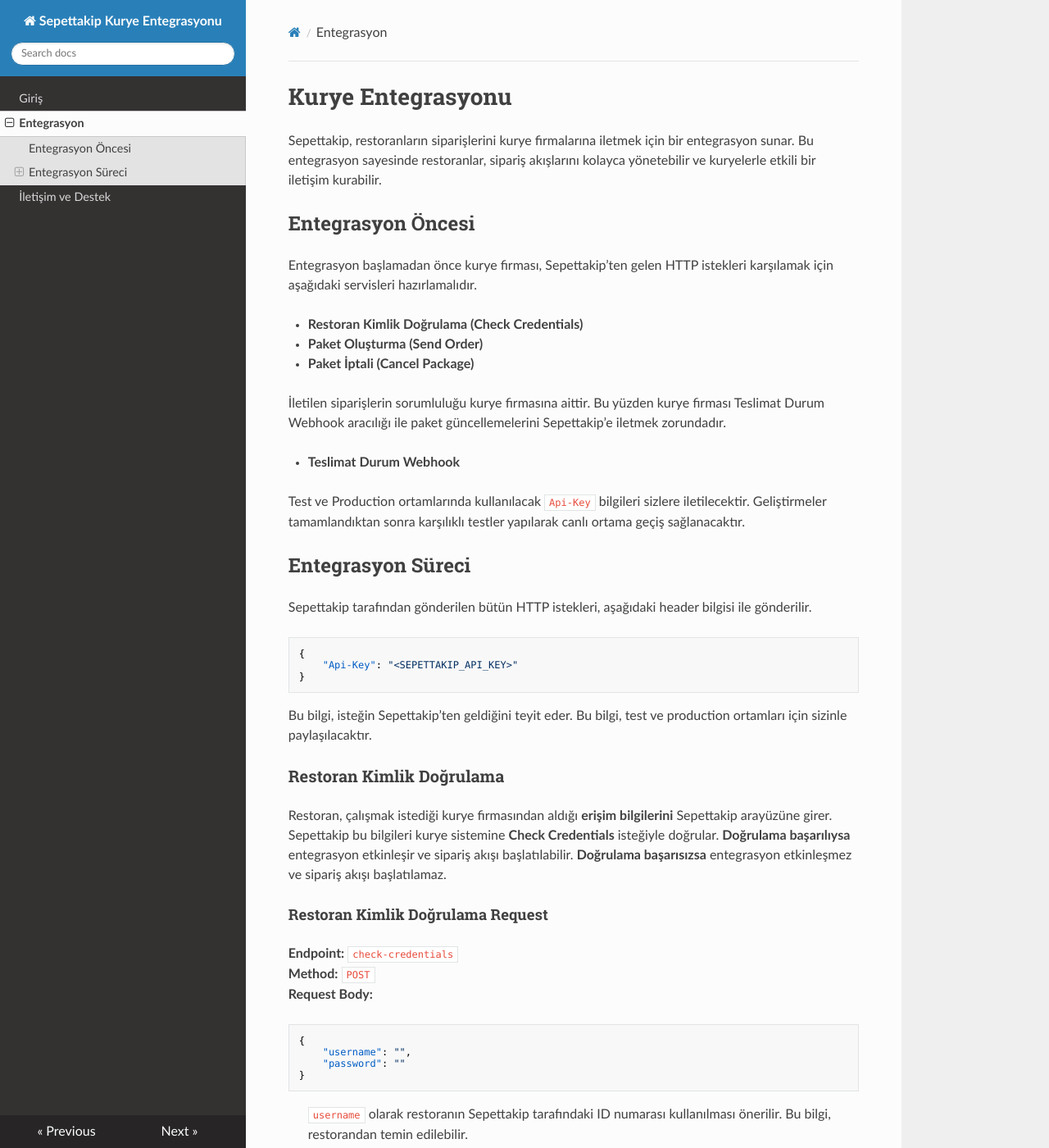
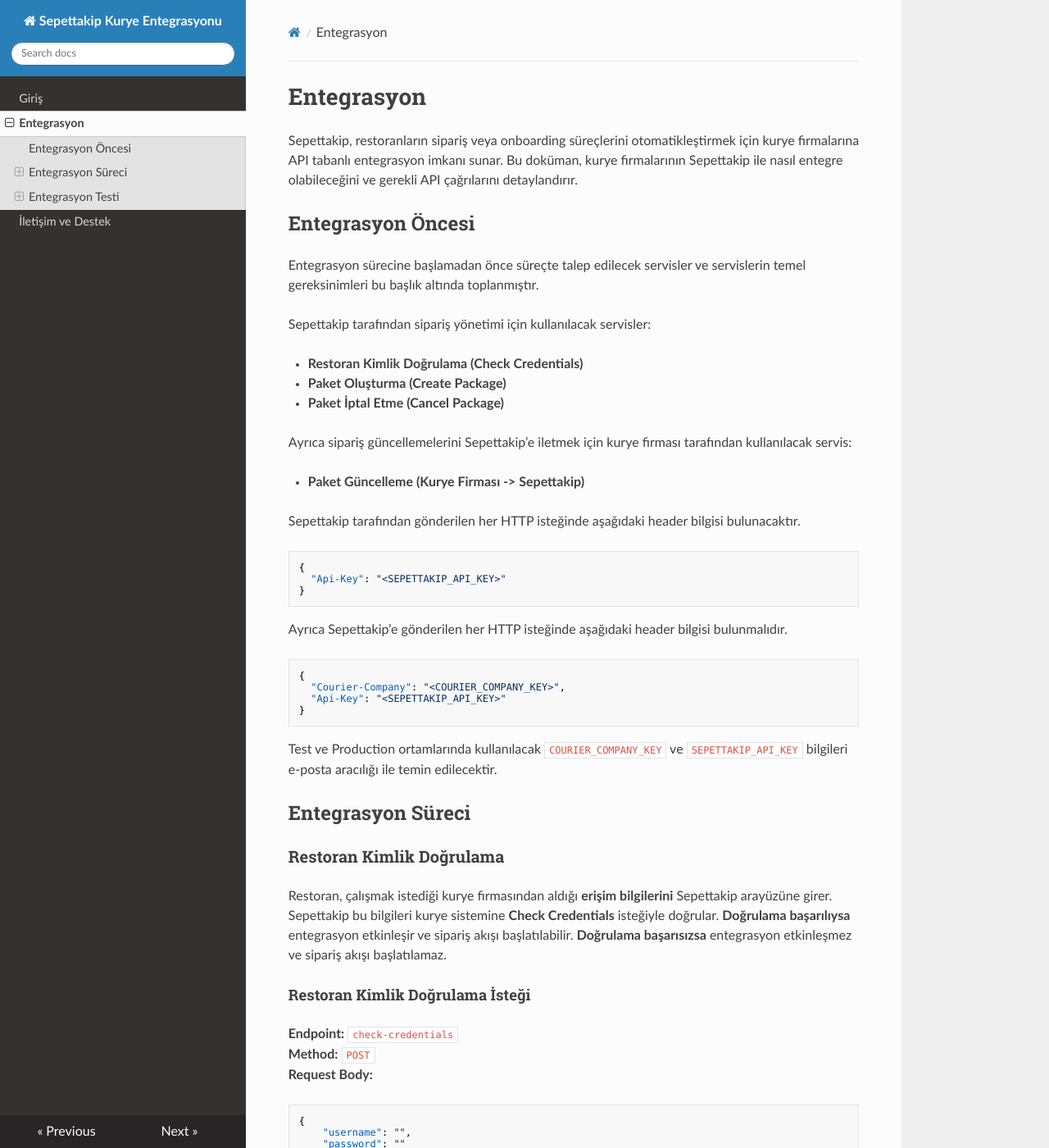
Before and after one commit to sepettakip/courier-docs, an MkDocs documentation site: the page built from docs/integration.md, in a window 1280 px wide and 1400 px high. Shown: the whole window at 82% size. Built offline with MkDocs 1.6.1, drawn with Linux system fonts in a browser that asks for light colours; nearby versions of some CDN libraries; a script that is not in the unit is left out; some of the changed text lies outside the part shown.

Commit message:
Doküman güncellemeleri yapıldı: iletişim bilgileri ve entegrasyon süreçleri netleştirildi; son güncelleme tarihi ve versiyonu güncellendi.

````diff
--- a/docs/integration.md
+++ b/docs/integration.md
@@ -1,38 +1,47 @@
-# Kurye Entegrasyonu
+# Entegrasyon
 
-Sepettakip, restoranların siparişlerini kurye firmalarına iletmek için bir entegrasyon sunar. Bu entegrasyon sayesinde restoranlar, sipariş akışlarını kolayca yönetebilir ve kuryelerle etkili bir iletişim kurabilir.
+Sepettakip, restoranların sipariş veya onboarding süreçlerini otomatikleştirmek için kurye firmalarına API tabanlı entegrasyon imkanı sunar. Bu doküman, kurye firmalarının Sepettakip ile nasıl entegre olabileceğini ve gerekli API çağrılarını detaylandırır.
 
 ## Entegrasyon Öncesi
 
-Entegrasyon başlamadan önce kurye firması, Sepettakip'ten gelen HTTP istekleri karşılamak için aşağıdaki servisleri hazırlamalıdır.
+Entegrasyon sürecine başlamadan önce süreçte talep edilecek servisler ve servislerin temel gereksinimleri bu başlık altında toplanmıştır.
+
+Sepettakip tarafından sipariş yönetimi için kullanılacak servisler:
 
 - **Restoran Kimlik Doğrulama (Check Credentials)**
-- **Paket Oluşturma (Send Order)**
-- **Paket İptali (Cancel Package)**
+- **Paket Oluşturma (Create Package)**
+- **Paket İptal Etme (Cancel Package)**
 
-İletilen siparişlerin sorumluluğu kurye firmasına aittir. Bu yüzden kurye firması Teslimat Durum Webhook aracılığı ile paket güncellemelerini Sepettakip'e iletmek zorundadır.
+Ayrıca sipariş güncellemelerini Sepettakip'e iletmek için kurye firması tarafından kullanılacak servis:
 
-- **Teslimat Durum Webhook**
+- **Paket Güncelleme (Kurye Firması -> Sepettakip)**
 
-Test ve Production ortamlarında kullanılacak `Api-Key` bilgileri sizlere iletilecektir. Geliştirmeler tamamlandıktan sonra karşılıklı testler yapılarak canlı ortama geçiş sağlanacaktır.
-
-## Entegrasyon Süreci
-
-Sepettakip tarafından gönderilen bütün HTTP istekleri, aşağıdaki header bilgisi ile gönderilir.
+Sepettakip tarafından gönderilen her HTTP isteğinde aşağıdaki header bilgisi bulunacaktır.
 
 ```json
 {
-    "Api-Key": "<SEPETTAKIP_API_KEY>"
+  "Api-Key": "<SEPETTAKIP_API_KEY>"
 }
 ```
 
-Bu bilgi, isteğin Sepettakip'ten geldiğini teyit eder. Bu bilgi, test ve production ortamları için sizinle paylaşılacaktır.
+Ayrıca Sepettakip'e gönderilen her HTTP isteğinde aşağıdaki header bilgisi bulunmalıdır.
+
+```json
+{
+  "Courier-Company": "<COURIER_COMPANY_KEY>",
+  "Api-Key": "<SEPETTAKIP_API_KEY>"
+}
+```
+
+Test ve Production ortamlarında kullanılacak `COURIER_COMPANY_KEY` ve `SEPETTAKIP_API_KEY` bilgileri e-posta aracılığı ile temin edilecektir.
+
+## Entegrasyon Süreci
 
 ### Restoran Kimlik Doğrulama
 
 Restoran, çalışmak istediği kurye firmasından aldığı **erişim bilgilerini** Sepettakip arayüzüne girer. Sepettakip bu bilgileri kurye sistemine **Check Credentials** isteğiyle doğrular. **Doğrulama başarılıysa** entegrasyon etkinleşir ve sipariş akışı başlatılabilir. **Doğrulama başarısızsa** entegrasyon etkinleşmez ve sipariş akışı başlatılamaz.
 
-#### Restoran Kimlik Doğrulama Request
+#### Restoran Kimlik Doğrulama İsteği
 
 **Endpoint:** `check-credentials`
 **Method:** `POST`
@@ -45,23 +54,22 @@
 }
 ```
 
-> `username` olarak restoranın Sepettakip tarafındaki ID numarası kullanılması önerilir. Bu bilgi, restorandan temin edilebilir.
->
+**Not**: `username` olarak restoranın Sepettakip tarafındaki ID numarası kullanılması önerilir. Bu bilgi, restorandan temin edilebilir. `password` bilgisi ise her restoran için öze olarak üretilmelidir.
 
-#### Restoran Kimlik Doğrulama Response
+#### Restoran Kimlik Doğrulama Cevabı
 
 - **200 OK** → Kimlik bilgileri **doğru**.
 - **400 Bad Request** → Kimlik bilgileri **hatalı** veya istek gövdesi **geçersiz**.
 
-> Yanıt gövdesi opsiyoneldir; yalnızca durum kodu ile karar verilebilir.
+**Not**: Yanıt gövdesi opsiyoneldir; yalnızca http durum kodu ile karar verilebilir.
 
 ### Paket Oluşturma
 
 Bir sipariş **restoranda hazırlanıyor statüsüne geçtiğinde** ve **kurye sipariş akışı açıksa**, sipariş otomatik olarak seçili kurye firmasına iletilir.
 
-#### Send Order Request
+#### Sipariş Oluşturma İsteği
 
-**Endpoint:** `send-order`
+**Endpoint:** `create-package`
 **Method:** `POST`
 **Request Body:**
 
@@ -140,7 +148,7 @@
 - `customer` -> müşteri bilgileri.
 - `products` -> sipariş içeriği.
 
-Adres bilgisindeki `latitude` ve `longitude` bilgisi, **CallerID** siparişlerinde iletilmez.
+Adres bilgisindeki `latitude` ve `longitude` bilgisi, **CallerID** siparişlerinde iletilmez. Bu yüzden `null` değer alabilir. Ayrıca `neighborhood`, `building_no`, `floor` ve `door_number` alanları opsiyoneldir.
 Ödeme tipinin `key` bilgisi aşağıdaki değerleri alabilir.
 
 | Alan         | Değerler                                                                                                                                                                                                                               |
@@ -148,10 +156,9 @@
 | payment_type | paye, setcard, sodexo, sodexomobile, garantipay, moneypay, edenredonline, onlinecard, smarticket, sodexoonline, bkm, tokenflexonline, pos, sepetpara, card, cash, ticket, multinet, metropol, debt, winwin, tokenflex, cio, yemekmatik |
 | platform     | Gofody, Yemeksepeti, Getir, Trendyol, Sepetapp, Migros, Fuudy, CallerID                                                                                                                                                                |
 
-> Sipariş başarıyla oluşturulduktan sonra, **tüm durum güncellemeleri** kurye firması tarafından Sepettakip’e bildirilmelidir.
->
+**Not**: Sipariş başarıyla oluşturulduktan sonra, **tüm durum güncellemeleri** kurye firması tarafından Sepettakip’e bildirilmelidir.
 
-#### Send Order Response
+#### Sipariş Oluşturma Cevabı
 
 - **200 OK** → Sipariş oluşturuldu.
 - **400 Bad Request** → Sipariş oluşturulamadı.
@@ -184,9 +191,13 @@
 
 ### Paket İptal
 
-**Endpoint:** `cancel-order`
-**Method:** `POST`
-**Request Body:**
+Restoran, paketi herhangi bir nedenden ötürü iptal ederse iptal bilgisi Kurye firmasına iletilir. Hata oluşması durumunda bildirim tekrar yapılmaz. Her durumda firmanın bu bildirimi kabul ettiği varsayılır.
+
+#### Paket İptal İsteği
+
+**Endpoint**: `cancel-order`
+**Method**: `POST`
+**Request Body**:
 
 ```json
 {
@@ -194,11 +205,14 @@
 }
 ```
 
-Bayi paketi herhangi bir nedenden ötürü iptal ederse iptal bilgisi Kurye firmasına iletilir. Hata oluşması durumunda bildirim tekrar yapılmaz. Her durumda firmanın bu bildirimi kabul ettiği varsayılır.
+#### Paket İptal Cevabı
 
-### Teslimat Durum Webhook’u (Kurye → Sepettakip)
+- **200 OK** → Sipariş iptal edildi.
+- **400 Bad Request** → Sipariş iptal edilemedi.
 
-Sepettakip bir siparişi kurye firmasına aktardıktan sonra, siparişin **operasyonel takibi kurye firmasındadır**. Bu nedenle kurye firması, **tüm durum değişikliklerini** aşağıdaki webhook ile Sepettakip’e **anlık** iletmekle yükümlüdür. Aksi halde akış senkronu bozulur (gecikme, çift kayıt, yanlış teslim görünebilir).
+### Paket Güncelleme (Kurye → Sepettakip)
+
+Sepettakip bir siparişi kurye firmasına aktardıktan sonra, siparişin **operasyonel takibi kurye firmasındadır**. Bu nedenle kurye firması, **tüm durum değişikliklerini** aşağıdaki webhook ile Sepettakip’e **anlık** iletmekle yükümlüdür.
 
 **API Base URL (Test):** `https://test-api.sepettakip.com`
 **API Base URL (Prod):** `https://api.sepettakip.com`
@@ -236,7 +250,7 @@
 | delivered | Kurye Paketi Teslim Etti | Kurye, paketi alıcıya teslim etti. Süreç tamamlandı.                             |
 | cancelled | Kurye Paketi İptal Etti  | Kurye, paketi iptal etti. Süreç tamamlandı.                                      |
 
-#### **Webhook Response:**
+#### **Webhook Response**
 
 ```json
 {
@@ -255,7 +269,7 @@
 | 502 | Sistem güncelleniyor; daha sonra deneyin.                      | Geçici durum. Yalnızca test ortamı |
 | 500 | Beklenmeyen sunucu hatası.                                     | Destek ile iletişime geçin.        |
 
-#### **Request Example:**
+#### **Request Example**
 
 ```bash
 curl -sS --fail \
@@ -270,3 +284,106 @@
     "courier_eta": "2024-08-12T12:20:32.514011Z"
   }'
 ```
+
+## Entegrasyon Testi
+
+Servisler geliştirilirken, Sepettakip tarafından gelen isteklerin test edilebilmesi ve Sepettakip'e gönderilen isteklerin doğrulanabilmesi için test ortamı sağlanmaktadır.
+
+**Test API Base URL**: `https://test-api.sepettakip.com`
+**Courier Company Base Endpoint**: `/courier-company/test`
+
+Sepettakip'e gönderilen bütün HTTP isteklerinde ise aşağıdaki header bilgisi bulunmalıdır.
+
+```json
+{
+    "Courier-Company": "<COURIER_COMPANY_KEY>",
+    "Api-Key": "<SEPETTAKIP_API_KEY>"
+}
+```
+
+**Not**: Test servislerinin tamamı test ortamında çalışır. Production ortamında kullanılamaz.
+
+### Test Sipariş Oluşturma
+
+Sipariş kabul servisinin doğru çalıştığını doğrulamak için test sipariş oluşturma servisi kullanılabilir.
+
+#### Test Sipariş Oluşturma İsteği
+
+**Endpoint**: `package`
+**Method**: `POST`
+**Request Body**:
+
+```json
+{
+    "restofficial_id": 785,
+    "amount": 150.00,
+    "name": "Hüdaverdi Allahaldı",
+    "phone": "05555555555",
+    "city": "İstanbul",
+    "town": "Üsküdar",
+    "neighborhood": "Burhaniye",
+    "description": "Civanali",
+    "building_no": "GoFody",
+    "floor": "1",
+    "door_number": "2",
+    "latitude": 43.44214579905264,
+    "longitude": 21.365578112422366,
+    "payment_type": "cash"
+}
+```
+
+Test siparii oluştururken bütün alanlar opsiyoneldir. Bu bilgiler eksik gönderildiğinizde tarafınızıa nasıl yansıdığını test edebilirsiniz. Ancak `platform` bilgisi her zaman `sepetapp` olarak gelecektir.
+
+### Test Siparişlerini Listeleme
+
+Sepettakip'e gönderilen test siparişlerini listelemek için bu servis kullanılabilir.
+
+**Not**: Son 3 saat içerisinde gönderilen siparişler listelenir.
+
+#### Test Siparişlerini Listeleme İsteği
+
+**Endpoint**: `package`
+**Method**: `GET`
+
+### Test Siparişi Detayları
+
+Sepettakip'e gönderilen belirli bir test siparişinin detaylarını görüntülemek için bu servis kullanılabilir.
+
+#### Test Siparişi Detayları İsteği
+
+**Endpoint**: `package/:package_id`
+**Method**: `GET`
+
+#### Test Siparişi Detayları Cevabı
+
+```json
+{
+  "order_id": 13247,
+  "order__restofficial__name": "Leina Coffe Terrace",
+  "order__restofficial_id": 785,
+  "status": "created",
+  "error_code": null,
+  "attributes": {},
+  "created_at": "2025-10-20T11:33:49.855363Z",
+  "updated_at": "2025-10-20T11:33:49.855374Z"
+}
+```
+
+### Test Sipariş Güncelleme
+
+Test siparişlerin durum güncellemelerini test etmek için bu servis kullanılabilir.
+
+**Not**: Sadece iptal isteği test edilebilir.
+
+#### Test Sipariş Güncelleme İsteği
+
+**Endpoint**: `package/:package_id`
+**Method**: `PATCH`
+**Request Body**:
+
+```json
+{
+    "package_id": "2651",
+    "status": "cancel"
+}
+```
````
Also changed, not shown: other parts of docs/integration.md (+2 -2 lines), docs/contact.md (+2 -2 lines), docs/index.md (+5 -4 lines).
